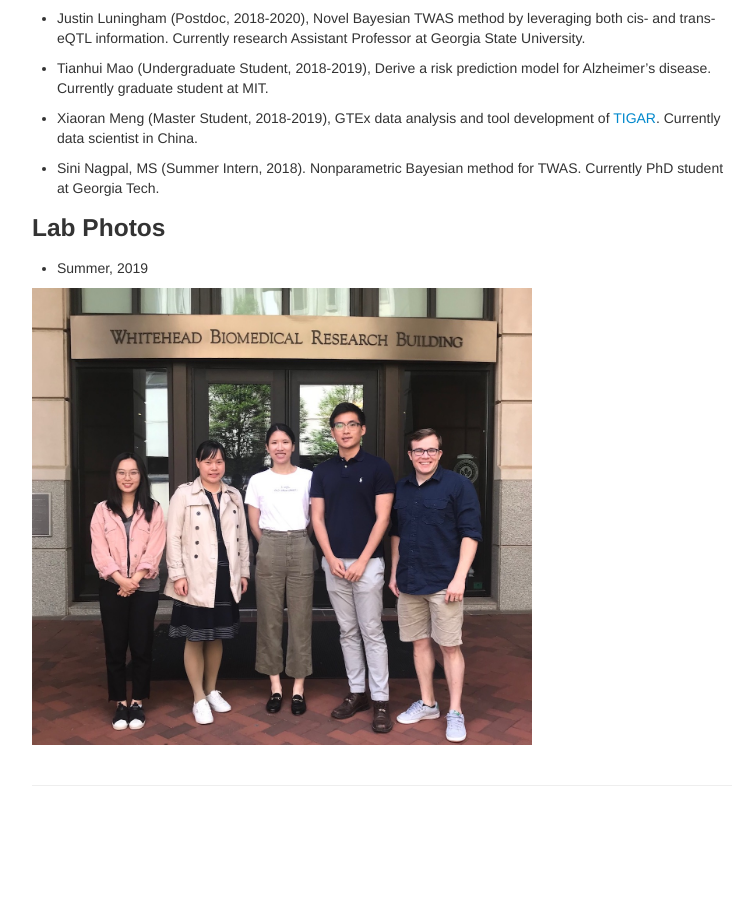
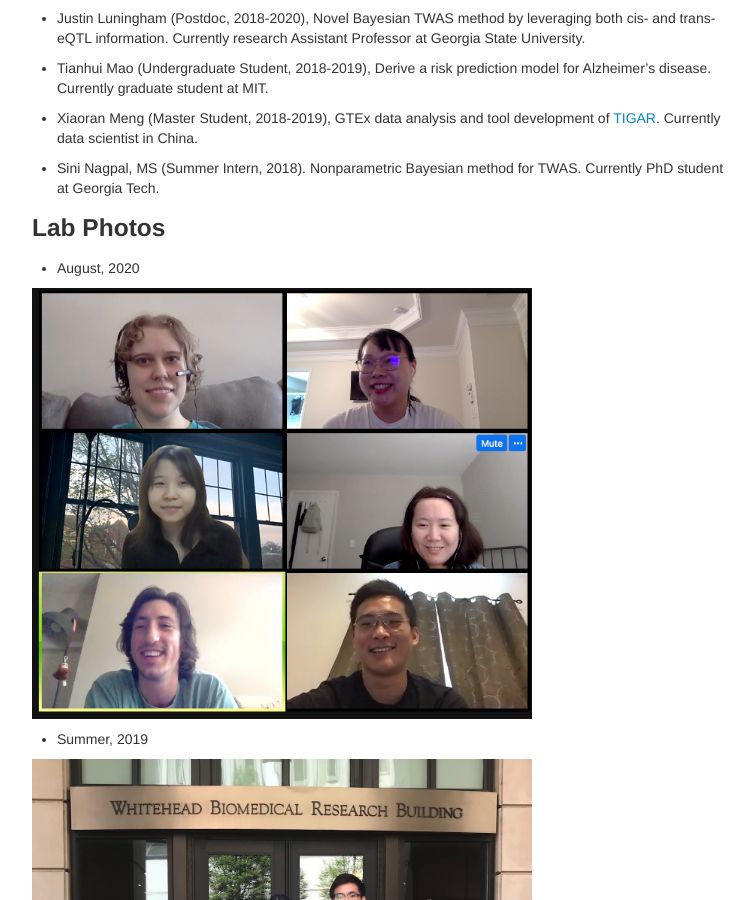
Before and after one commit to yanglab-emory/yanglab-emory.github.io, a Jekyll site: the page built from pages/lab.md, in a window 1280 px wide and 900 px high, scrolled down 478 px. Shown: the whole window, without its empty margins (258-1012 px from the left). Built offline with Jekyll 4.4.1, drawn with Linux system fonts in a browser that asks for light colours; before the commit the page ends 1295 px from its top, so only the background shows below that.

Commit message:
add lab photo

```diff
--- a/pages/lab.md
+++ b/pages/lab.md
@@ -31,6 +31,11 @@ title: "Lab members"
 
 ### Lab Photos
 
+* August, 2020
+
+<img style="float: center;" src="../assets/LabMeeting_08_13_2020.png" width = "500" height = "500">
+
+
 * Summer, 2019
 
 <img style="float: center;" src="../assets/YangLab_2019_resize.JPG" width = "500" height = "500">
```
Also changed, not shown: assets/LabMeeting_08_13_2020.png (added), assets/award_jax2020.png (added), assets/poster_BGW_TWAS.png (added).
